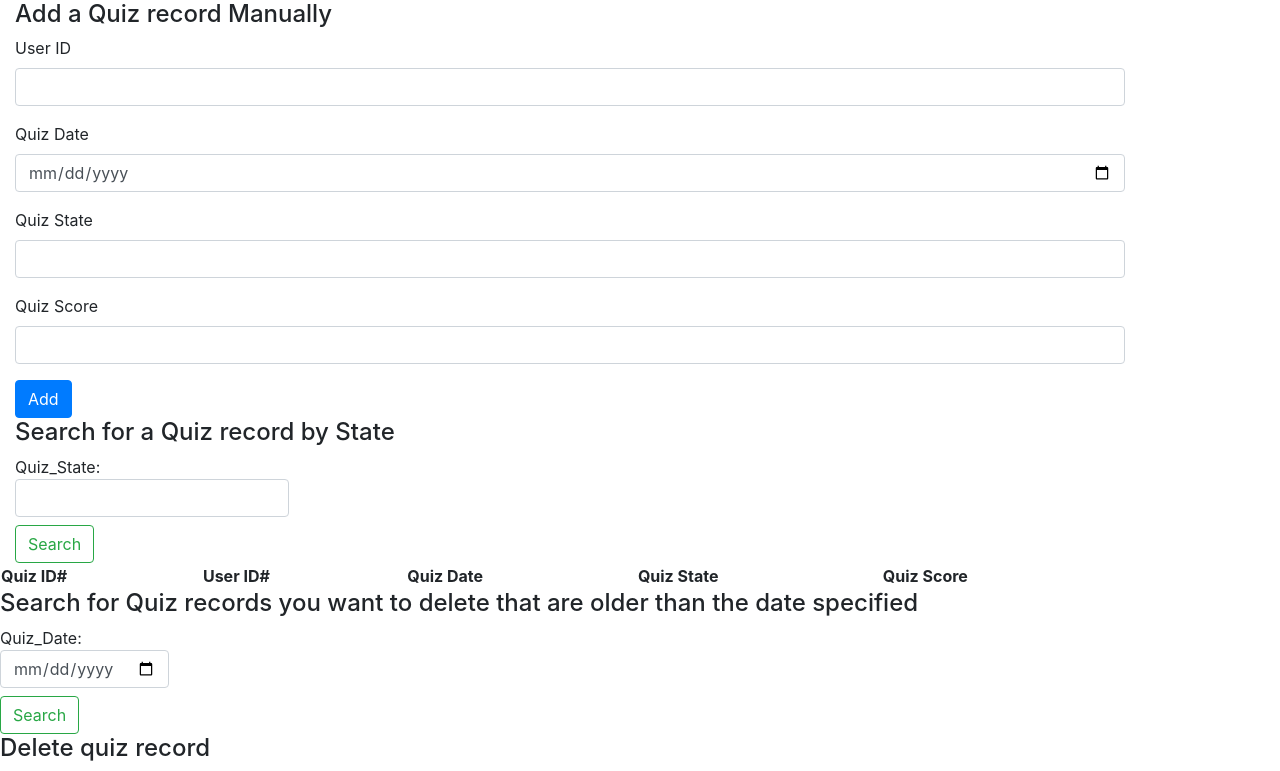
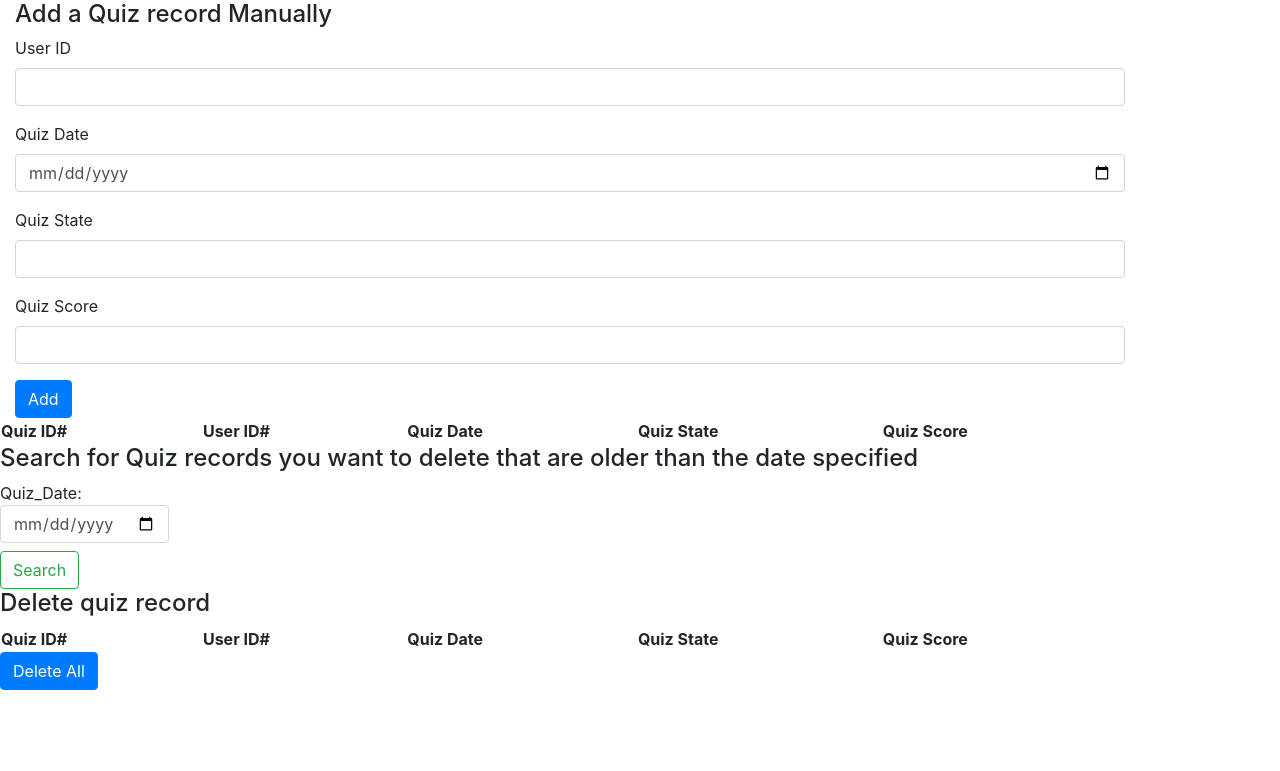
Before and after one commit to nguyeti4/cs340, a Flask app: page /quiz_records in a window 1280 px wide. Shown: the part 250-1021 px from the top of the page. After the commit the page ends 940 px from the top, so only its background shows below. Run offline with Flask 2, Linux system fonts and the light colour scheme; lists and menus that the app fills with data are empty; some libraries are stand-ins or nearby versions.

Commit message:
delete display by state table

```diff
--- a/templates/quizRecords.html
+++ b/templates/quizRecords.html
@@ -35,16 +35,6 @@
         <input class="form-control" type="number" name="quiz_score">
     </div>
     <input class="btn btn-primary" type="submit" value="Add">
-</form>
-
-<form class="container" action="quiz_records" method="POST" class="form-inline my-2 my-lg-0" style="margin-left: 0;">
-  <div>
-    <h4>Search for a Quiz record by State</h4>
-  </div>
-  <div>
-    <label>Quiz_State: <input class="form-control" type="text" name="sel_quizstates"></label>
-  </div>
-  <button class="btn btn-outline-success my-2 my-sm-0" type="submit">Search</button>
 </form>
 
 <table class="container" class="table table-striped" style="margin-left: 0;">
```
